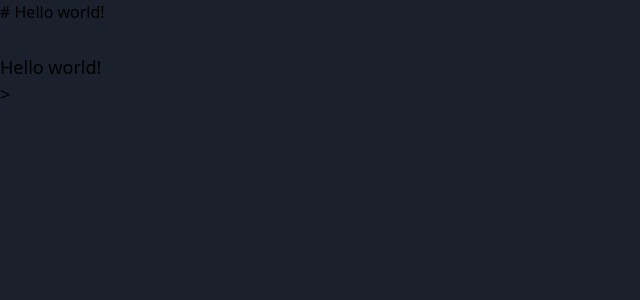
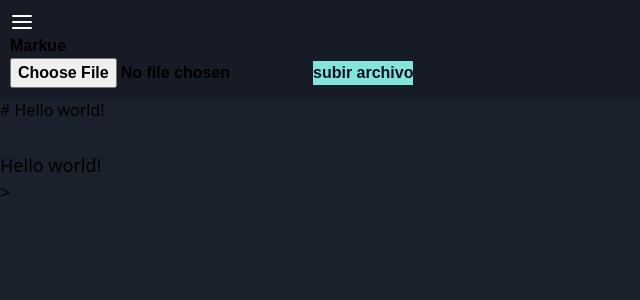
Before and after one commit to jonarroh/markVue, a Vue app: page / in a window 1280 px wide. Shown: the top 300 px of the page, without its empty margins (0-640 px from the left). Built offline with nearby package versions, Linux system fonts and the light colour scheme.

Commit message:
🛠️ new feaute can read and write files

```diff
--- a/package.json
+++ b/package.json
@@ -9,6 +9,8 @@
 		"preview": "vite preview"
 	},
 	"dependencies": {
+		"highlight.js": "^11.6.0",
+		"lottie-web": "^5.9.6",
 		"marked": "4.0.18",
 		"pinia": "2.0.18",
 		"vue": "3.2.37",
@@ -22,6 +24,7 @@
 		"tailwindcss": "3.1.8",
 		"typescript": "4.6.4",
 		"vite": "3.0.7",
+		"vue-markdown-highlight": "^1.0.5",
 		"vue-tsc": "0.39.5"
 	}
 }
--- a/src/App.vue
+++ b/src/App.vue
@@ -1,9 +1,11 @@
 <script setup lang="ts">
 import OutputText from './components/outputText.vue';
 import InputMark from './components/inputMark.vue';
+import Navbar from './components/UI/Navbar.vue';
 </script>
 
 <template>
+	<Navbar />
 	<div class="flex text-white box-content">
 		<section class="w-2/4 h-screen">
 			<InputMark />
--- /dev/null
+++ b/src/components/UI/Navbar.vue
@@ -0,0 +1,89 @@
+<template>
+	<nav class="flex items-center">
+		<svg
+			xmlns="http://www.w3.org/2000/svg"
+			width="24"
+			height="24"
+			viewBox="0 0 24 24"
+			:stroke="color"
+			stroke-width="2"
+			stroke-linecap="round"
+			stroke-linejoin="round"
+			class="feather feather-menu cursor-pointer"
+		>
+			<line x1="3" y1="12" x2="21" y2="12"></line>
+			<line x1="3" y1="6" x2="21" y2="6"></line>
+			<line x1="3" y1="18" x2="21" y2="18"></line>
+		</svg>
+
+		<h1 class="px-2 text-2xl text-white">Markue</h1>
+		<input
+			type="file"
+			@change="onSelectedFile"
+			ref="mdInput"
+			class="hidden"
+			accept=".md"
+		/>
+		<Button
+			v-if="!hasFile"
+			Text="subir archivo"
+			bg="#81E6D9"
+			color="#112"
+			@click="mdInput.click()"
+		></Button>
+
+		<Button
+			v-if="hasFile"
+			Text="guardar archivo"
+			bg="#81E6D9"
+			color="#112"
+			@click="writeOnFile"
+		></Button>
+	</nav>
+</template>
+
+<script lang="ts" setup>
+import { ref } from 'vue';
+import { useText } from '../../composables/useText';
+import Button from './button.vue';
+
+const color = ref('#fff');
+const mdInput = ref();
+
+const { newInputText, hasFile, newHasFile, inputText } = useText();
+
+const onSelectedFile = (e: Event) => {
+	const target = e!.target as HTMLInputElement;
+	const file = target.files![0];
+	console.log(file);
+	if (file) {
+		const reader = new FileReader();
+		reader.onload = (e: ProgressEvent) => {
+			const md = (e.target as FileReader).result as string;
+			console.log(md);
+			newInputText(md);
+			newHasFile(true);
+		};
+		reader.readAsText(file);
+	}
+};
+const writeOnFile = () => {
+	console.log(inputText.value);
+	const blob = new Blob([inputText.value], { type: 'text/plain' });
+	const url = URL.createObjectURL(blob);
+	const a = document.createElement('a');
+	a.href = url;
+	a.download = 'markue.md';
+	a.click();
+	newHasFile(false);
+};
+</script>
+
+<style scoped>
+nav {
+	background-color: #171b25;
+	padding: 10px;
+	font-family: 'montserrat', sans-serif;
+	font-weight: bolder;
+}
+</style>
--- /dev/null
+++ b/src/components/UI/button.vue
@@ -0,0 +1,25 @@
+<template>
+	<button
+		:style="{ color: color, backgroundColor: bg }"
+		class="px-2 py-2 rounded-lg"
+	>
+		{{ Text }}
+	</button>
+</template>
+
+<script lang="ts" setup>
+defineProps({
+	color: {
+		type: String,
+		default: '#fff'
+	},
+	bg: {
+		type: String,
+		default: '#171b25'
+	},
+	Text: {
+		type: String,
+		default: 'Button'
+	}
+});
+</script>
--- a/src/composables/useText.ts
+++ b/src/composables/useText.ts
@@ -4,16 +4,22 @@ import { useTextStore } from '../store/textStore';
 export const useText = () => {
 	const textStore = useTextStore();
 
-	const { inputText } = storeToRefs(textStore);
+	const { inputText, hasFile } = storeToRefs(textStore);
 
-	const newInputText = () => {
-		textStore.setInputText(inputText.value);
+	const newInputText = (newText: string) => {
+		textStore.setInputText(newText);
+	};
+
+	const newHasFile = (newHasFile: boolean) => {
+		textStore.setHasFile(newHasFile);
 	};
 
 	return {
 		//props
 		inputText,
+		hasFile,
 		//methods
-		newInputText
+		newInputText,
+		newHasFile
 	};
 };
--- a/src/main.ts
+++ b/src/main.ts
@@ -5,4 +5,5 @@ import { createPinia } from 'pinia';
 
 const app = createApp(App);
 app.use(createPinia());
+
 app.mount('#app');
--- a/src/store/textStore.ts
+++ b/src/store/textStore.ts
@@ -2,15 +2,20 @@ import { defineStore } from 'pinia';
 
 interface TextStore {
 	inputText: string;
+	hasFile: boolean;
 }
 
 export const useTextStore = defineStore('textStore', {
 	state: (): TextStore => ({
-		inputText: '# Hello World!'
+		inputText: '# Hello World!',
+		hasFile: false
 	}),
 	actions: {
 		setInputText(text: string) {
 			this.inputText = text;
+		},
+		setHasFile(hasFile: boolean) {
+			this.hasFile = hasFile;
 		}
 	}
 });
```
Also changed, not shown: src/assets/menuV2.json (added, +1 -0 lines), src/assets/menu.svg (added), 1 other file (tests, documents, lock files or other folders).
